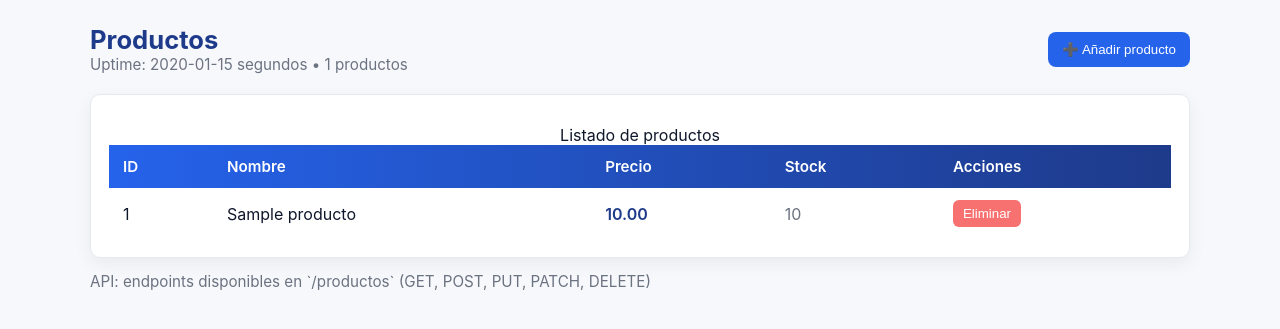
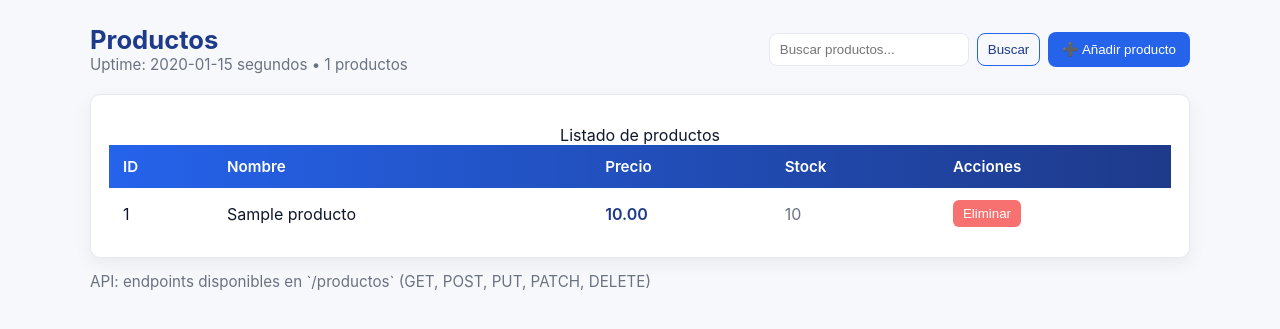
Before and after one commit to pujolitoo/AOS-Web, a Python web app: template app/templates/products.html in a window 1280 px wide. Shown: the top 329 px of the page. Run offline with Jinja, Linux system fonts and the light colour scheme; the template is opened without the code that fills it: most values are stand-ins (such as "Sample title", 1, 10 or a date in 2020).

Commit message:
Search bar

```diff
--- a/app/static/js/app.js
+++ b/app/static/js/app.js
@@ -85,6 +85,42 @@ document.addEventListener('DOMContentLoaded', ()=>{
     }catch(err){ await showModal(String(err), {title:'Error', type:'error', confirm:false, okText:'Cerrar'}); }
   });
 
+  // Búsqueda de productos
+  const inputSearch = document.getElementById('input-search');
+  const btnSearch = document.getElementById('btn-search');
+
+  function renderProducts(rows){
+    const tbody = document.querySelector('.table-wrap tbody');
+    if(!tbody) return;
+    tbody.innerHTML = rows.map(p => {
+      const precio = (typeof p.precio === 'number') ? p.precio.toFixed(2) : (p.precio || '0.00');
+      return `\n              <tr>\n                <td data-label="ID">${p.id}</td>\n                <td data-label="Nombre">${p.nombre}</td>\n                <td data-label="Precio" class="price">${precio}</td>\n                <td data-label="Stock" class="stock">${p.stock}</td>\n                <td data-label="Acciones">\n                  <button class="btn-delete" data-id="${p.id}" style="background:#f87171;border:none;padding:6px 10px;border-radius:6px;color:#fff;cursor:pointer">Eliminar</button>\n                </td>\n              </tr>`;
+    }).join('');
+  }
+
+  async function doSearch(q){
+    try{
+      let res;
+      if(!q){
+        res = await fetch('/productos');
+        if(!res.ok) throw new Error('Error al obtener productos');
+        const data = await res.json();
+        renderProducts(data);
+        return;
+      }
+      res = await fetch('/productos/buscar?nombre='+encodeURIComponent(q));
+      const body = await res.json();
+      // buscar devuelve {resultados: [], total: n} o {mensaje:..., resultados: []}
+      const arr = body.resultados || [];
+      renderProducts(arr);
+    }catch(err){
+      await showModal(String(err), {title:'Error', type:'error', confirm:false, okText:'Cerrar'});
+    }
+  }
+
+  btnSearch?.addEventListener('click', ()=> doSearch(inputSearch.value.trim()));
+  inputSearch?.addEventListener('keydown', (e)=>{ if(e.key === 'Enter'){ e.preventDefault(); doSearch(inputSearch.value.trim()); } });
+
   // Borrar producto (event delegation para soportar filas dinámicas)
   const tableWrap = document.querySelector('.table-wrap');
   if(tableWrap){
--- a/app/templates/products.html
+++ b/app/templates/products.html
@@ -56,7 +56,9 @@
           <h1>Productos</h1>
           <div class="meta">Uptime: {{ uptime }} segundos • <span>{{ productos|length }} productos</span></div>
         </div>
-        <div>
+        <div style="display:flex;gap:8px;align-items:center">
+          <input id="input-search" type="search" placeholder="Buscar productos..." style="padding:8px 10px;border:1px solid var(--border);border-radius:8px;min-width:200px">
+          <button id="btn-search" style="background:transparent;color:var(--accent-2);border:1px solid var(--accent);padding:8px 10px;border-radius:8px;cursor:pointer">Buscar</button>
           <button id="btn-show-form" style="background:var(--accent);color:#fff;border:none;padding:10px 14px;border-radius:8px;cursor:pointer">➕ Añadir producto</button>
         </div>
       </header>
```
